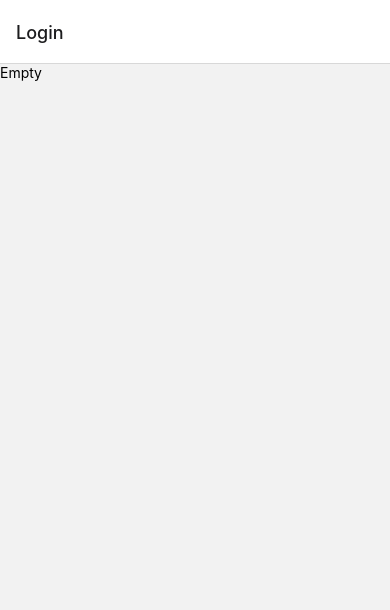
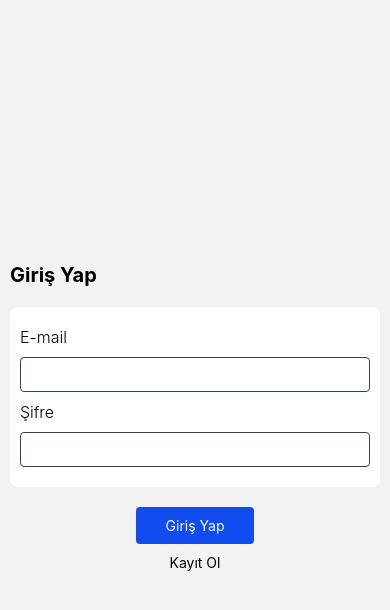
Before and after one commit to aiehtshw/Library_App, a React Native app: screen / in a window 390 px wide. Shown: the top 610 px of the page. Built offline with nearby package versions, Linux system fonts and the light colour scheme.

Commit message:
- login UI was developed

```diff
--- /dev/null
+++ b/src/db/Types.ts
@@ -0,0 +1,4 @@
+export type LoginInputTypes = {
+  email?: string;
+  password?: string;
+};
--- a/src/navigation/auth/authNavigator.tsx
+++ b/src/navigation/auth/authNavigator.tsx
@@ -8,7 +8,9 @@ const Stack = createNativeStackNavigator<AuthStackParamList>();
 
 const AuthNavigator = () => {
   return (
-    <Stack.Navigator initialRouteName={AuthScreens.Login}>
+    <Stack.Navigator
+      initialRouteName={AuthScreens.Login}
+      screenOptions={{headerShown: false}}>
       <Stack.Screen
         name={AuthScreens.ForgotPassword}
         component={ForgotPassword}
--- a/src/screens/auth/login/index.tsx
+++ b/src/screens/auth/login/index.tsx
@@ -1,15 +1,57 @@
-import React from 'react';
-import {Text, View} from 'react-native';
+import React, {useReducer} from 'react';
+import {
+  SafeAreaView,
+  Text,
+  TextInput,
+  TouchableOpacity,
+  View,
+} from 'react-native';
 import {NativeStackScreenProps} from 'react-native-screens/native-stack';
 import {AuthScreens, AuthStackParamList} from '../../../navigation/routes';
+import {LocalizedString} from '../../../utils/languages';
+import {LoginInputTypes} from '../../../db/Types';
+import styles from './styles';
 
 type LoginProps = NativeStackScreenProps<AuthStackParamList, AuthScreens.Login>;
 
 const Login: React.FC<LoginProps> = () => {
+  const [event, updateEvent] = useReducer(
+    (prev: LoginInputTypes, next: LoginInputTypes) => {
+      return {...prev, ...next};
+    },
+    {
+      email: '',
+      password: '',
+    },
+  );
   return (
-    <View>
-      <Text>Empty</Text>
-    </View>
+    <SafeAreaView style={styles.container}>
+      <View style={styles.content}>
+        <Text style={styles.headerText}>{LocalizedString.login}</Text>
+        <View style={styles.inputArea}>
+          <Text style={styles.label}>{LocalizedString.eMail}</Text>
+          <View style={styles.inputContainer}>
+            <TextInput
+              value={event.email}
+              onChangeText={text => updateEvent({email: text})}
+            />
+          </View>
+          <Text style={styles.label}>{LocalizedString.password}</Text>
+          <View style={styles.inputContainer}>
+            <TextInput
+              value={event.password}
+              onChangeText={text => updateEvent({password: text})}
+            />
+          </View>
+        </View>
+        <TouchableOpacity style={styles.loginButton}>
+          <Text style={styles.loginButtonText}>{LocalizedString.login}</Text>
+        </TouchableOpacity>
+        <TouchableOpacity style={styles.signUpButton}>
+          <Text>{LocalizedString.signUp}</Text>
+        </TouchableOpacity>
+      </View>
+    </SafeAreaView>
   );
 };
 
--- a/src/screens/auth/login/styles.ts
+++ b/src/screens/auth/login/styles.ts
@@ -0,0 +1,56 @@
+import {StyleSheet} from 'react-native';
+import {Colors} from '../../../utils/colors';
+export default StyleSheet.create({
+  container: {
+    flex: 1,
+    justifyContent: 'center',
+  },
+
+  content: {
+    marginHorizontal: 10,
+  },
+
+  headerText: {
+    fontWeight: 'bold',
+    fontSize: 20,
+  },
+
+  inputArea: {
+    backgroundColor: Colors.White,
+    borderRadius: 8,
+    marginTop: 20,
+    padding: 10,
+    paddingBottom: 20,
+  },
+
+  inputContainer: {
+    borderRadius: 4,
+    borderColor: Colors.Gray700,
+    borderWidth: 0.4,
+    paddingVertical: 8,
+  },
+
+  label: {
+    fontWeight: '300',
+    fontSize: 16,
+    marginVertical: 10,
+  },
+
+  loginButton: {
+    alignSelf: 'center',
+    borderRadius: 4,
+    marginTop: 20,
+    backgroundColor: Colors.BluePrimary,
+    paddingVertical: 10,
+    paddingHorizontal: 30,
+  },
+
+  loginButtonText: {
+    color: Colors.White,
+  },
+
+  signUpButton: {
+    alignSelf: 'center',
+    paddingVertical: 10,
+  },
+});
--- a/src/utils/colors/index.ts
+++ b/src/utils/colors/index.ts
@@ -0,0 +1,5 @@
+export enum Colors {
+  BluePrimary = '#114CEE',
+  Gray700 = '#344054',
+  White = '#FFF',
+}
--- a/src/utils/languages/index.ts
+++ b/src/utils/languages/index.ts
@@ -0,0 +1,7 @@
+import tr from './locales/tr';
+
+const DEFAULT_LANGUAGE = 'tr';
+
+const Languages = Object.assign({}, {tr});
+
+export const LocalizedString = Languages[DEFAULT_LANGUAGE];
--- a/src/utils/languages/locales/tr.ts
+++ b/src/utils/languages/locales/tr.ts
@@ -0,0 +1,10 @@
+const Labels = {
+  eMail: 'E-mail',
+  login: 'Giriş Yap',
+  signUp: 'Kayıt Ol',
+  password: 'Şifre',
+};
+
+export default {
+  ...Labels,
+};
```
Also changed, not shown: src/db/index.ts (+44 -0 lines), src/utils/helpers/Log.ts (+17 -0 lines).
